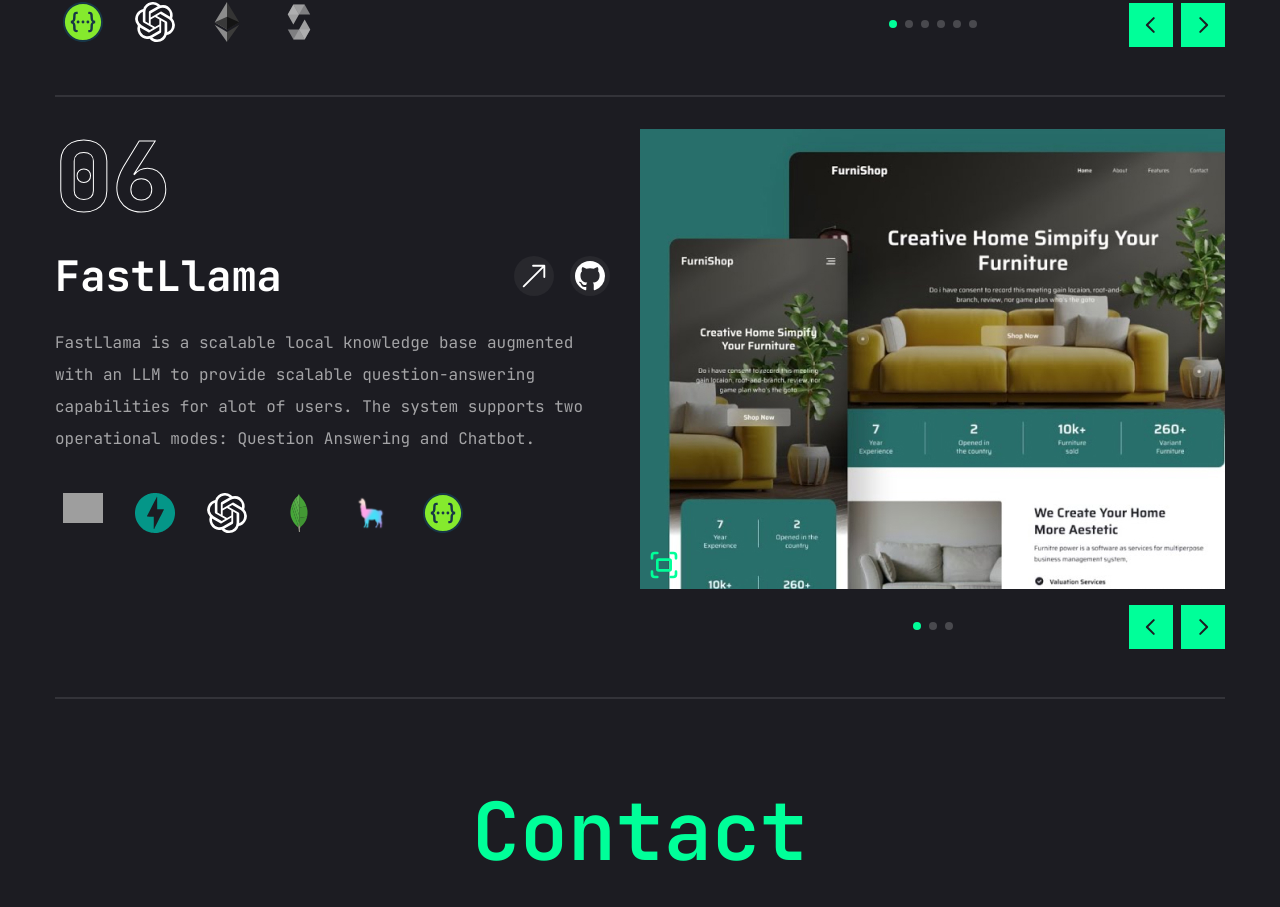
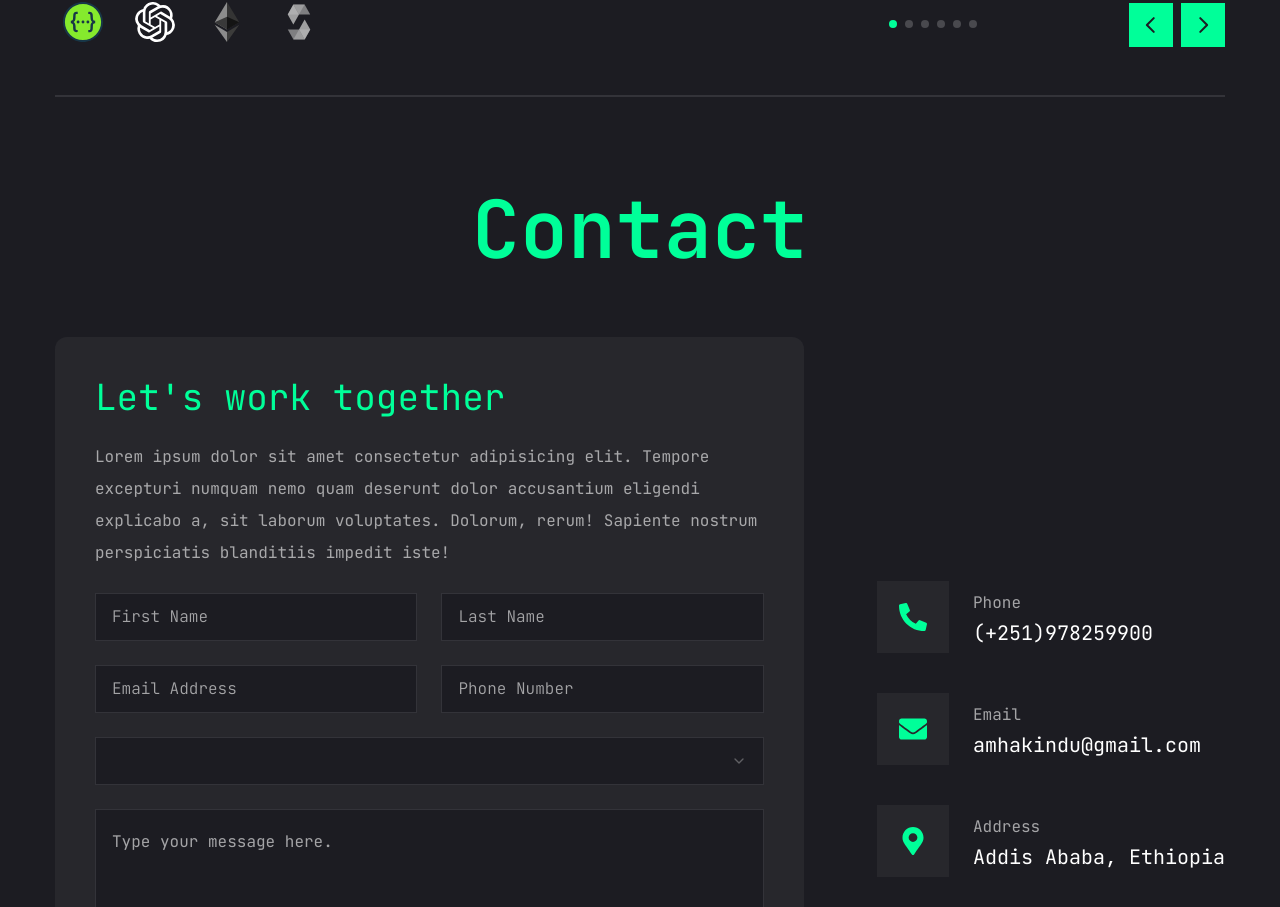
Before and after one commit to amha-kindu/portfolio, a Next.js app: page / in a window 1280 px wide. Shown: the part 5793-6700 px from the top of the page. Built offline with nearby package versions, Linux system fonts and the light colour scheme; grey boxes are pictures that could not be loaded.

Commit message:
update on work page

```diff
--- a/components/sections/Work.jsx
+++ b/components/sections/Work.jsx
@@ -116,21 +116,6 @@ const projects = [
         ],
         live: "https://nft-marketplace-rose-zeta.vercel.app/",
         github: "https://github.com/KaleabKindu/NFT_Marketplace"
-    },
-    {
-        num: "06",
-        title: "FastLlama",
-        description: "FastLlama is a scalable local knowledge base augmented with an LLM to provide scalable question-answering capabilities for alot of users. The system supports two operational modes: Question Answering and Chatbot.",
-        stack: [
-            "Python", "FastAPI", "OpenAI API", "MongoDB", "LlamaIndex", "Swagger"
-        ].map((item, index) => (<TechStack key={index} size={40} name={item} />)),
-        images: [
-            "/assets/work/thumb1.png",
-            "/assets/work/thumb2.png",
-            "/assets/work/thumb3.png",
-        ],
-        live: "",
-        github: ""
     }
 ]
 
```
